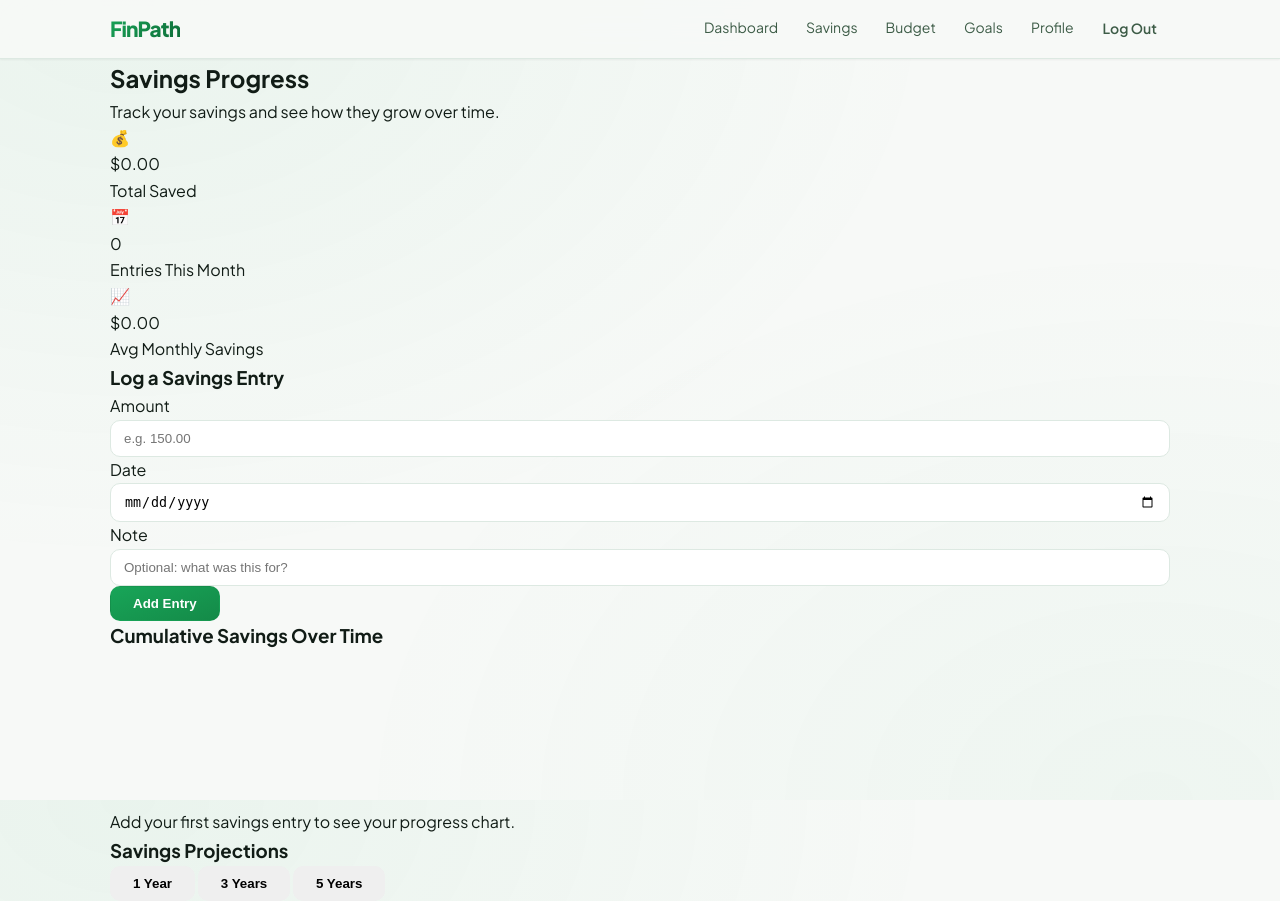
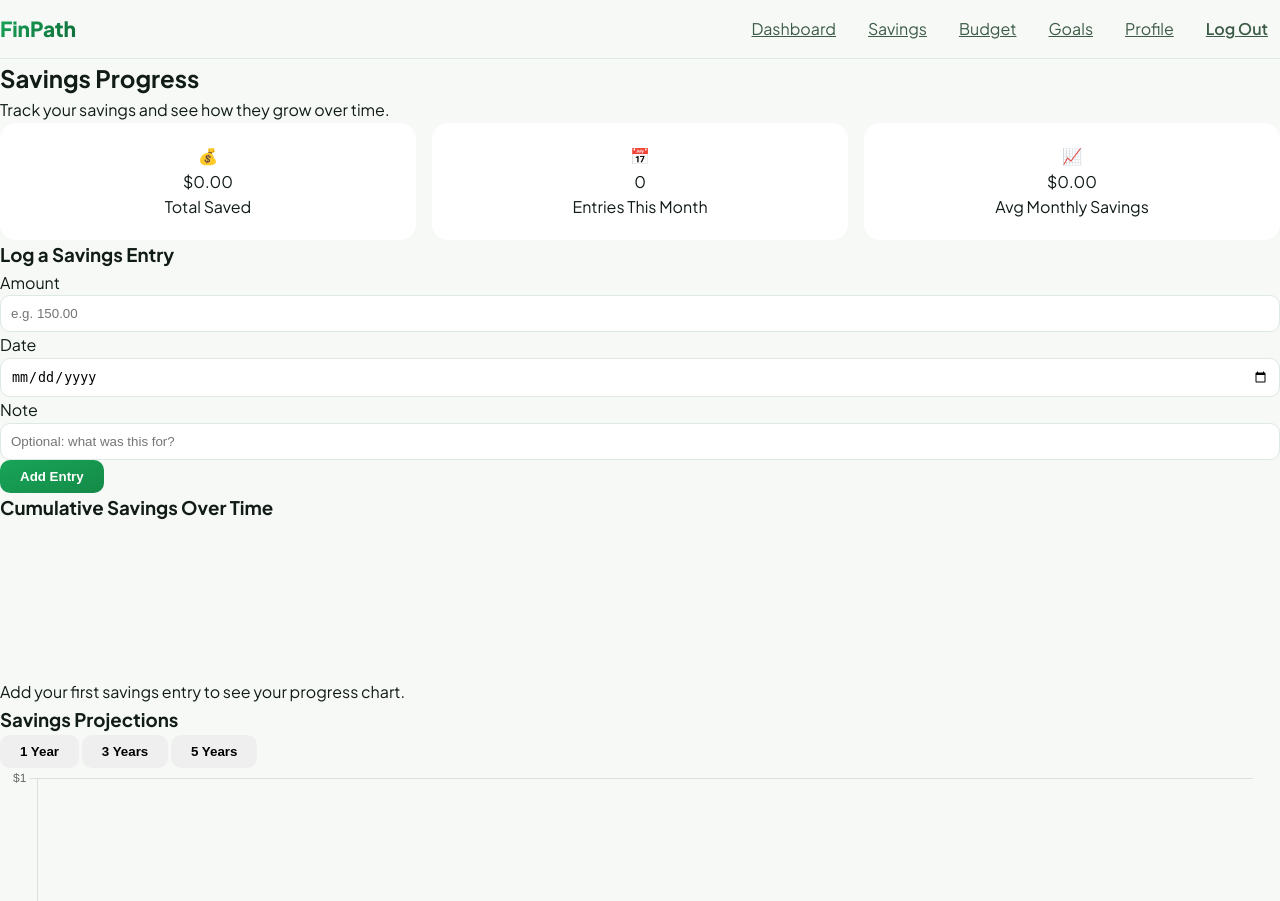
Before and after one commit to vsingk/finpath, a Django app: page /savings/ in a window 1280 px wide. Shown: the top 901 px of the page. Run offline with Django 5.2, Linux system fonts and the light colour scheme; the visitor is signed in with stand-in values (Sample User, id 1); data that the repository does not hold is empty; a map, chart or similar area stays blank.

Commit message:
fix Merge Conflicts

```diff
--- a/static/css/main.css
+++ b/static/css/main.css
@@ -2,7 +2,11 @@
 @import url('https://fonts.googleapis.com/css2?family=Plus+Jakarta+Sans:wght@400;500;600;700;800&display=swap');
 
 /* ===== Reset & Base ===== */
-*, *::before, *::after { margin: 0; padding: 0; box-sizing: border-box; }
+*, *::before, *::after {
+    margin: 0;
+    padding: 0;
+    box-sizing: border-box;
+}
 
 :root {
     --primary: #18a558;
@@ -10,166 +14,221 @@
     --primary-deeper: #0f6b38;
     --primary-light: #c4f0d4;
     --primary-muted: #e8f8ee;
-  --primary-glow: rgba(24,165,88,0.16);
+
     --bg: #f7f9f7;
     --bg2: #eff4f0;
     --surface: #ffffff;
-  --white: #ffffff;
+
     --text: #111c16;
     --text-mid: #3d5c47;
     --text-light: #677e6f;
-  --text-xlight: #9ab5a2;
+
     --border: #dde9e2;
     --border-strong: #bdd4c6;
+
     --success: #18a558;
     --error: #e03131;
-  --warning: #f59f00;
     --info: #1c7ed6;
+
     --radius: 16px;
     --radius-sm: 10px;
-  --radius-xs: 6px;
-  --shadow-xs: 0 1px 2px rgba(0,0,0,0.05);
-  --shadow-sm: 0 1px 6px rgba(15,60,35,0.07), 0 1px 2px rgba(0,0,0,0.04);
-  --shadow-md: 0 4px 16px rgba(15,60,35,0.10), 0 1px 4px rgba(0,0,0,0.04);
-  --shadow-lg: 0 12px 40px rgba(15,60,35,0.13), 0 2px 8px rgba(0,0,0,0.05);
-  --shadow-xl: 0 24px 64px rgba(15,60,35,0.16);
-  --transition: 0.2s cubic-bezier(0.4,0,0.2,1);
-  --transition-slow: 0.35s cubic-bezier(0.4,0,0.2,1);
+
+    --shadow-sm: 0 1px 6px rgba(0,0,0,0.06);
+    --shadow-md: 0 4px 16px rgba(0,0,0,0.08);
+    --shadow-lg: 0 12px 40px rgba(0,0,0,0.12);
+
+    --transition: 0.2s ease;
 }
 
-/* ===== Animations ===== */
-@keyframes fadeInUp { from {opacity:0; transform:translateY(18px);} to {opacity:1; transform:translateY(0);} }
-@keyframes fadeIn { from {opacity:0;} to {opacity:1;} }
-@keyframes slideInLeft { from {opacity:0; transform:translateX(-14px);} to {opacity:1; transform:translateX(0);} }
-@keyframes shimmer { to { left: 140%; } }
-
+/* ===== Base ===== */
 body {
-  font-family: 'Plus Jakarta Sans', -apple-system, BlinkMacSystemFont, "Segoe UI", sans-serif;
+    font-family: 'Plus Jakarta Sans', sans-serif;
     background: var(--bg);
-  background-image:
-    radial-gradient(ellipse at 10% 0%, rgba(24,165,88,0.06) 0%, transparent 50%),
-    radial-gradient(ellipse at 90% 100%, rgba(24,165,88,0.04) 0%, transparent 50%);
-  background-attachment: fixed;
     color: var(--text);
-  line-height: 1.65;
-  min-height: 100vh;
-  display: flex;
-  flex-direction: column;
+    line-height: 1.6;
 }
-
-main { flex: 1; }
-
-a { color: var(--primary); text-decoration: none; }
-a:hover { text-decoration: underline; }
-
-.container { max-width: 1100px; margin: 0 auto; padding: 0 20px; }
 
 /* ===== Navbar ===== */
 .navbar {
-  background: rgba(247,249,247,0.92);
-  backdrop-filter: blur(20px);
+    background: rgba(247,249,247,0.9);
+    backdrop-filter: blur(12px);
     border-bottom: 1px solid var(--border);
-  position: sticky; top:0; z-index:100;
-  box-shadow: var(--shadow-xs);
 }
-.nav-container { display:flex; align-items:center; justify-content:space-between; height:58px; }
+
+.nav-container {
+    display: flex;
+    justify-content: space-between;
+    align-items: center;
+    height: 58px;
+}
+
 .nav-brand {
-  font-size:1.3rem; font-weight:800; letter-spacing:-0.04em;
+    font-weight: 800;
+    font-size: 1.3rem;
     background: linear-gradient(135deg, var(--primary), var(--primary-deeper));
-  -webkit-background-clip:text; -webkit-text-fill-color:transparent;
+    -webkit-background-clip: text;
+    -webkit-text-fill-color: transparent;
 }
-.nav-links { display:flex; gap:4px; }
+
+.nav-links {
+    display: flex;
+    gap: 8px;
+}
+
 .nav-links a {
-  color:var(--text-mid); font-size:0.875rem; padding:6px 12px; border-radius:var(--radius-sm);
+    padding: 6px 12px;
+    border-radius: var(--radius-sm);
+    color: var(--text-mid);
 }
-.nav-links a:hover { background:var(--primary-muted); color:var(--primary); }
+
+.nav-links a:hover {
+    background: var(--primary-muted);
+    color: var(--primary);
+}
 
 /* ===== Buttons ===== */
 .btn {
-  display:inline-flex; align-items:center; justify-content:center;
-  font-weight:600; padding:9px 22px; border-radius:var(--radius-sm);
-  border:1.5px solid transparent; cursor:pointer; transition:var(--transition);
+    padding: 9px 20px;
+    border-radius: var(--radius-sm);
+    border: none;
+    cursor: pointer;
+    font-weight: 600;
+    transition: var(--transition);
 }
+
 .btn-primary {
     background: linear-gradient(160deg, var(--primary), var(--primary-dark));
-  color:var(--white);
+    color: white;
 }
-.btn-primary:hover { transform:translateY(-1px); box-shadow:0 4px 14px rgba(24,165,88,0.35); }
+
+.btn-primary:hover {
+    transform: translateY(-1px);
+}
 
 /* ===== Hero ===== */
 .hero {
-  background: linear-gradient(150deg,#1db954,#18a558,#148a48,#0d6b37);
-  color:white; text-align:center; padding:120px 20px;
+    text-align: center;
+    padding: 100px 20px;
+    background: linear-gradient(150deg, #1db954, #148a48);
+    color: white;
 }
-.hero h1 { font-size:3rem; font-weight:800; }
-.hero-subtitle { max-width:520px; margin:20px auto; opacity:0.9; }
 
 /* ===== Cards ===== */
 .card {
-  background:var(--surface); border:1px solid var(--border);
-  border-radius:var(--radius); padding:24px;
-  box-shadow:var(--shadow-sm); transition:var(--transition);
+    background: var(--surface);
+    border: 1px solid var(--border);
+    border-radius: var(--radius);
+    padding: 24px;
+    box-shadow: var(--shadow-sm);
+    transition: var(--transition);
 }
-.card:hover { transform:translateY(-4px); box-shadow:var(--shadow-lg); }
+
+.card:hover {
+    transform: translateY(-3px);
+    box-shadow: var(--shadow-md);
+}
 
 /* ===== Forms ===== */
 .form-input {
-  width:100%; padding:10px 13px;
-  border:1.5px solid var(--border);
-  border-radius:var(--radius-sm);
-}
-.form-input:focus {
-  outline:none; border-color:var(--primary);
-  box-shadow:0 0 0 3px rgba(24,165,88,0.12);
+    width: 100%;
+    padding: 10px;
+    border-radius: var(--radius-sm);
+    border: 1px solid var(--border);
 }
 
-/* ===== Progress ===== */
-.progress-bar-container {
-  width:100%; height:12px; background:var(--border); border-radius:6px;
-}
-.progress-bar {
-  height:100%;
-  background:linear-gradient(90deg,#4ade80,var(--primary));
-  position:relative;
-}
-.progress-bar::after {
-  content:''; position:absolute; top:0; left:-60%; width:40%; height:100%;
-  background:linear-gradient(90deg,transparent,rgba(255,255,255,0.35),transparent);
-  animation:shimmer 2.4s infinite;
+.form-input:focus {
+    outline: none;
+    border-color: var(--primary);
 }
 
-/* ===== Learn Page ===== */
-.learn-header { max-width:640px; margin:40px 0 28px; }
-.learn-filters { display:flex; flex-wrap:wrap; gap:8px; margin-bottom:28px; }
-.filter-btn {
-  padding:6px 16px; border-radius:20px; border:1px solid var(--border);
-  background:white; font-size:0.85rem; cursor:pointer;
-}
-.filter-btn-active { background:var(--primary); color:white; }
+/* ===== YOUR CUSTOM ADDITIONS ===== */
 
-.article-grid { display:grid; grid-template-columns:repeat(auto-fill,minmax(300px,1fr)); gap:20px; }
-.article-card {
-  background:white; border:1px solid var(--border);
-  border-radius:var(--radius); padding:24px;
-  box-shadow:var(--shadow-sm);
+/* Toggle Buttons */
+.toggleButtons {
+    display: flex;
+    gap: 6px;
 }
 
-/* ===== Celebration Styles (from jason) ===== */
-.alert-celebration {
-  background: linear-gradient(135deg,#fef3c7,#fde68a);
-  color:#92400e; border:2px solid #f59e0b;
-  font-weight:600; text-align:center; padding:20px;
-  position:relative; overflow:hidden;
+.toggleSavingsGoal,
+.toggleMonthly {
+    padding: 10px 14px;
+    border-radius: 6px;
+    border: 1px solid var(--border);
+    font-size: 0.85rem;
+    cursor: pointer;
 }
-.alert-celebration::before,
-.alert-celebration::after {
-  content:'🎉'; position:absolute; font-size:2rem; top:50%; transform:translateY(-50%);
+
+.toggleSavingsGoal {
+    background: var(--primary-dark);
+    color: white;
 }
-.alert-celebration::before { left:10px; }
-.alert-celebration::after { right:10px; }
+
+/* Savings Inputs */
+.SavingsGoal,
+.MonthlyAmount {
+    display: flex;
+}
+
+.SavingsGoal input,
+.MonthlyAmount input {
+    width: 250px;
+    padding: 10px;
+    border-radius: var(--radius-sm);
+    border: 1.5px solid var(--border);
+    background: var(--bg);
+}
+
+/* Text Styling */
+.chart-full {
+    color: var(--text-mid);
+    font-size: 0.9rem;
+}
+
+.Amount {
+    color: var(--primary-dark);
+    font-weight: 700;
+}
+
+/* ===== Alerts ===== */
+.alert {
+    padding: 12px;
+    border-radius: var(--radius-sm);
+    margin: 10px 0;
+}
+
+.alert-success {
+    background: var(--primary-muted);
+    color: var(--primary-dark);
+}
+
+.alert-error {
+    background: #fff5f5;
+    color: var(--error);
+}
+
+/* ===== Dashboard ===== */
+.dashboard-stats {
+    display: grid;
+    grid-template-columns: repeat(3, 1fr);
+    gap: 16px;
+}
+
+.stat-card {
+    background: var(--surface);
+    padding: 20px;
+    border-radius: var(--radius);
+    text-align: center;
+}
+
+/* ===== Progress Bar ===== */
+.progress-bar {
+    height: 10px;
+    background: linear-gradient(90deg, var(--primary), var(--primary-dark));
+}
 
 /* ===== Responsive ===== */
-@media (max-width:768px) {
-  .hero h1 { font-size:1.8rem; }
-  .card { padding:16px; }
+@media (max-width: 768px) {
+    .dashboard-stats {
+        grid-template-columns: 1fr;
     }
+}
```
Lines whose indentation alone changed are shown as unchanged.
